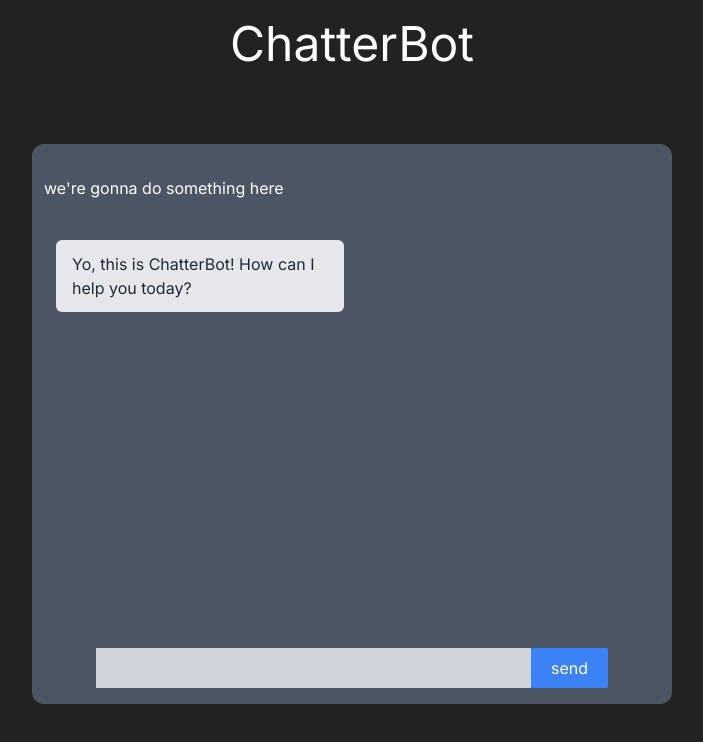
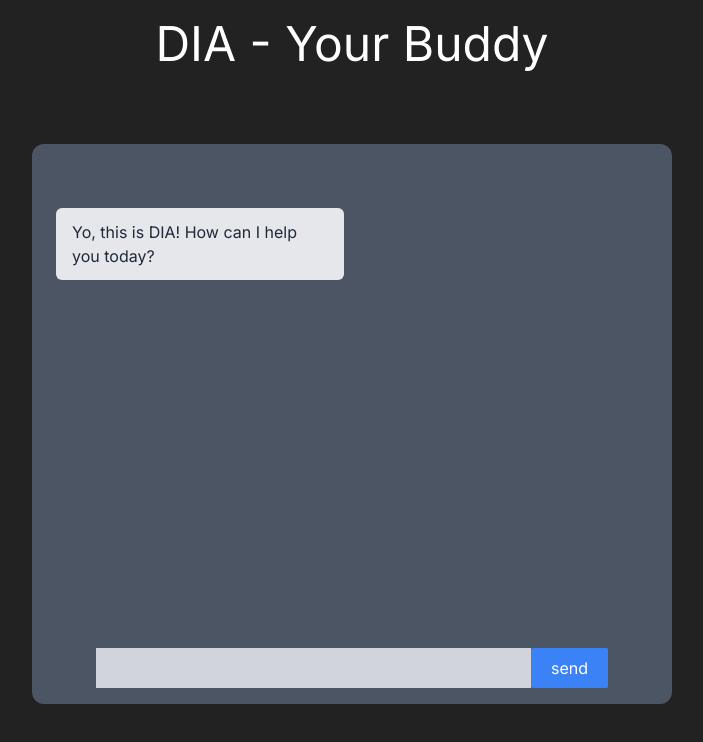
Before and after one commit to roshan-lal-dia/ai-chatbot-learnweb3DAO, a Next.js app: page / in a window 1280 px wide. Shown: the top 742 px of the page, without its empty margins (288-991 px from the left). Built offline with nearby package versions, Linux system fonts and the light colour scheme.

Commit message:
customise - dia

```diff
--- a/src/app/page.tsx
+++ b/src/app/page.tsx
@@ -8,7 +8,7 @@ export default function Home() {
   const [messages, setMessages] = useState([
     {
       role: "assistant",
-      content: "Yo, this is ChatterBot! How can I help you today?",
+      content: "Yo, this is DIA! How can I help you today?",
     },
   ]);
 
@@ -47,11 +47,10 @@ const Submit = (event: React.KeyboardEvent<HTMLTextAreaElement>) => {
 
   return(
     <main className="flex min-h-screen flex-col items-center justify-between px-24 py-5">
-          <h1 className="text-5xl font-sans">ChatterBot</h1>
+          <h1 className="text-5xl font-sans">DIA - Your Buddy</h1>
 
           <div className="flex  h-[35rem] w-[40rem] flex-col items-center bg-gray-600 rounded-xl">
             <div className=" h-full flex flex-col gap-2 overflow-y-auto py-8 px-3 w-full">
-    we're gonna do something here
     <div className=" h-full flex flex-col gap-2 overflow-y-auto py-8 px-3 w-full">
           {messages.map((e) => {
             return (
```
